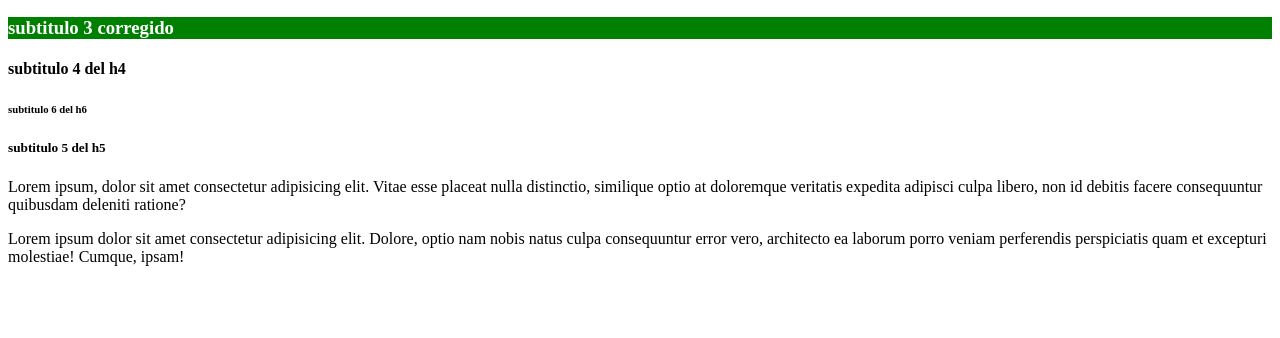
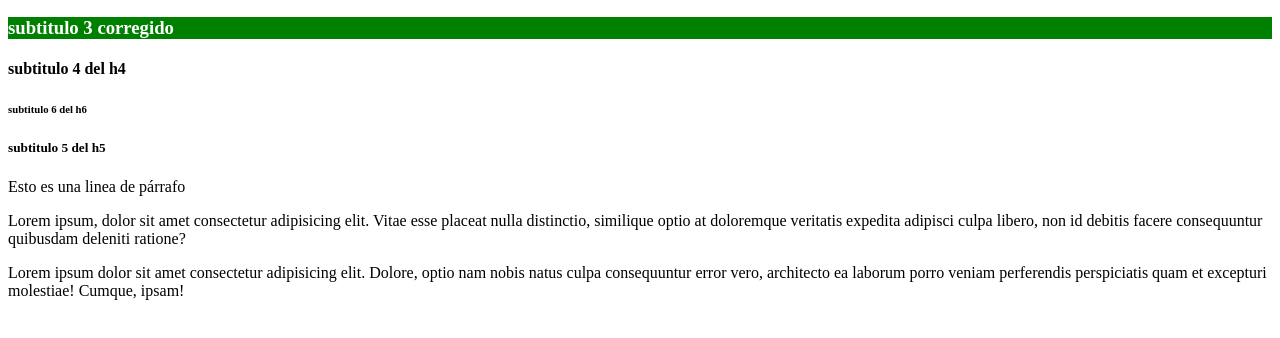
Before and after one commit to Emilio592/bases-git, a website: page index.html in a window 1280 px wide. Shown: the part 110-448 px from the top of the page. Drawn offline with Linux system fonts and the light colour scheme.

Commit message:
Agregando etiqueta span

```diff
--- a/index.html
+++ b/index.html
@@ -13,6 +13,7 @@
     <h4>subtitulo 4 del h4</h4>
     <h6>subtitulo 6 del h6</h6>
     <h5>subtitulo 5 del h5</h5>
+    <span>Esto es una linea de párrafo</span>
     <p>Lorem ipsum, dolor sit amet consectetur adipisicing elit. Vitae esse placeat nulla distinctio, similique optio at doloremque veritatis expedita adipisci culpa libero, non id debitis facere consequuntur quibusdam deleniti ratione?</p>
     <p>Lorem ipsum dolor sit amet consectetur adipisicing elit. Dolore, optio nam nobis natus culpa consequuntur error vero, architecto ea laborum porro veniam perferendis perspiciatis quam et excepturi molestiae! Cumque, ipsam!</p>
 
```
